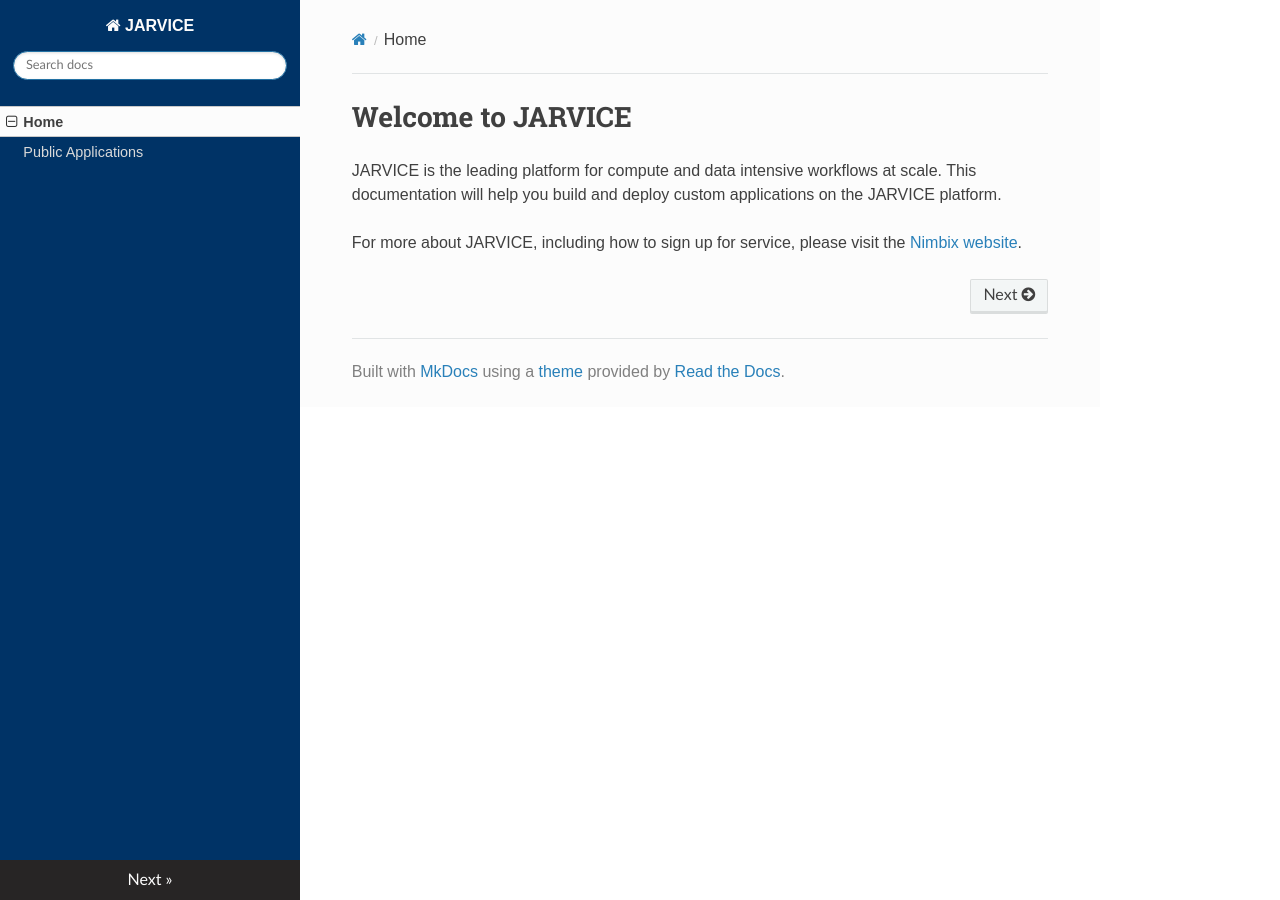
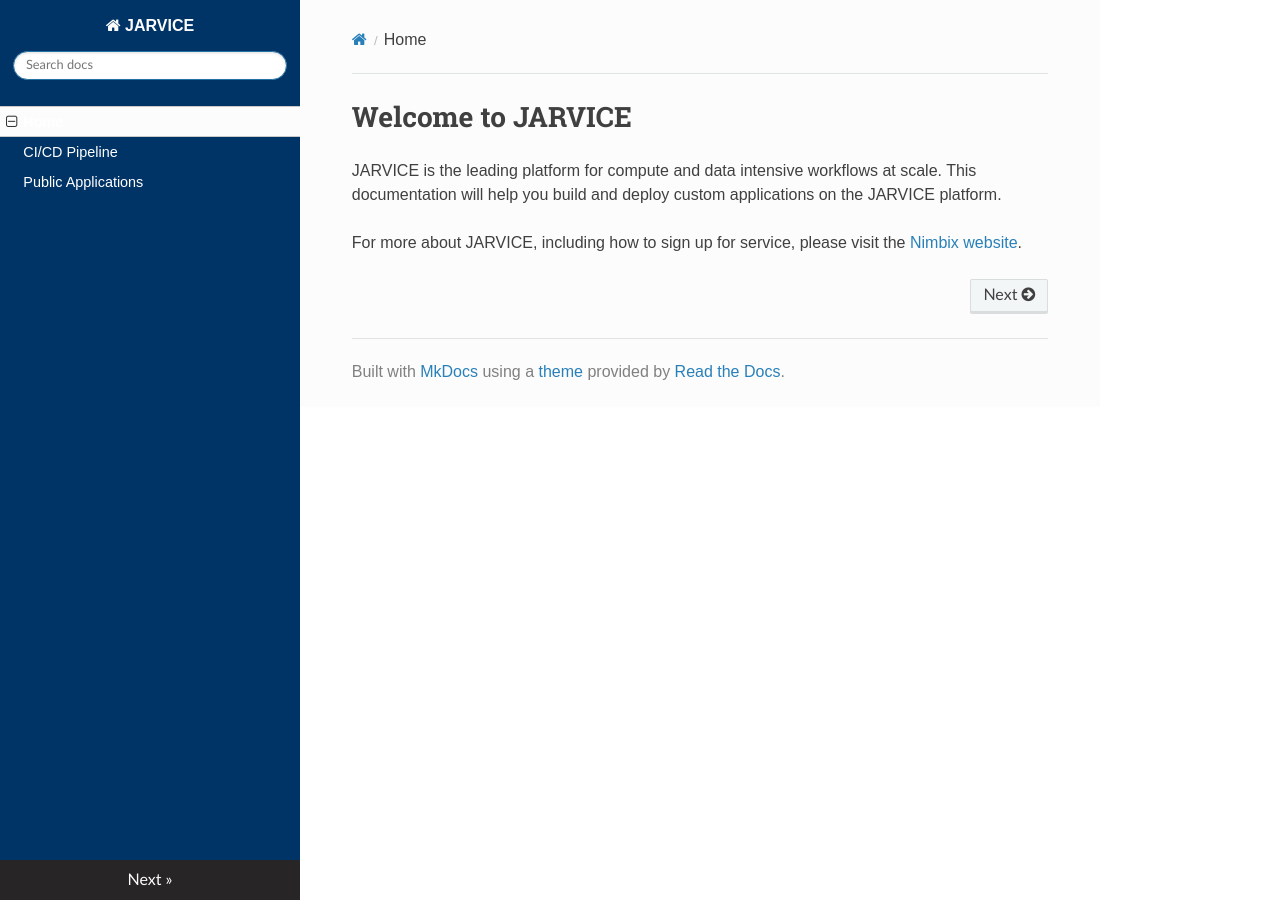
Before and after one commit to nimbix/jardoc, an MkDocs documentation site: the page built from docs/index.md, in a window 1280 px wide. Built offline with MkDocs 1.6.1, drawn with Linux system fonts in a browser that asks for light colours; nearby versions of some CDN libraries; old or Windows-style settings are respelled for this version of MkDocs.

Commit message:
style, add CI/CD top level

```diff
--- a/docs/css/extra.css
+++ b/docs/css/extra.css
@@ -238,3 +238,9 @@
 .wy-nav-content-wrap {
     background: white;
 }
+
+.toctree-l1 a {color: #FFF !important}
+.toctree-l1.current {color: #000 !important}
+.toctree-l2 a {color: #FFF !important; background-color: #30302e}
+.toctree-l3 a {color: #FFF !important; background-color: #30302e}
+.toctree-l3 a hover {color: #FFF !important; background-color: #30302e !important}
--- a/mkdocs.yml
+++ b/mkdocs.yml
@@ -4,4 +4,5 @@
     - css/extra.css
 pages:
     - Home: index.md
+    - CI/CD Pipeline: cicd.md
     - Public Applications: public.md
```
Also changed, not shown: docs/cicd.md (added).
